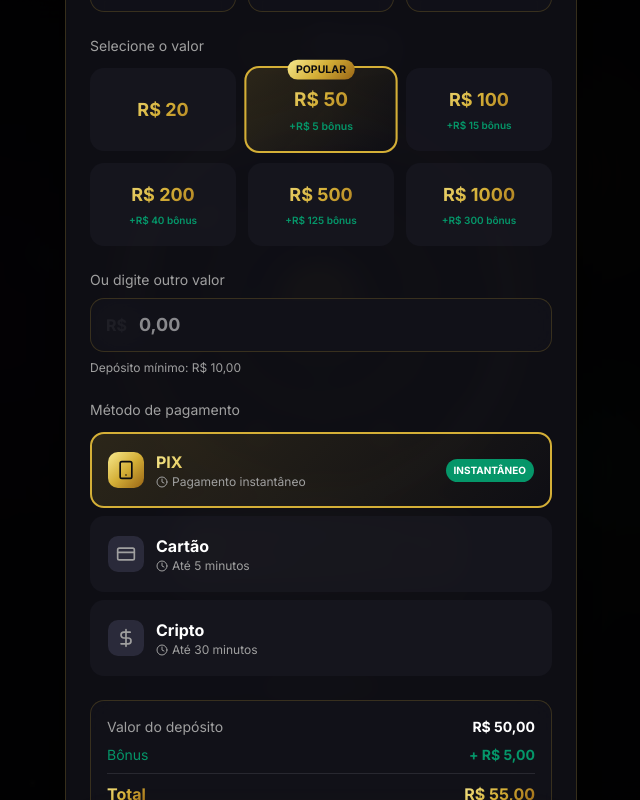
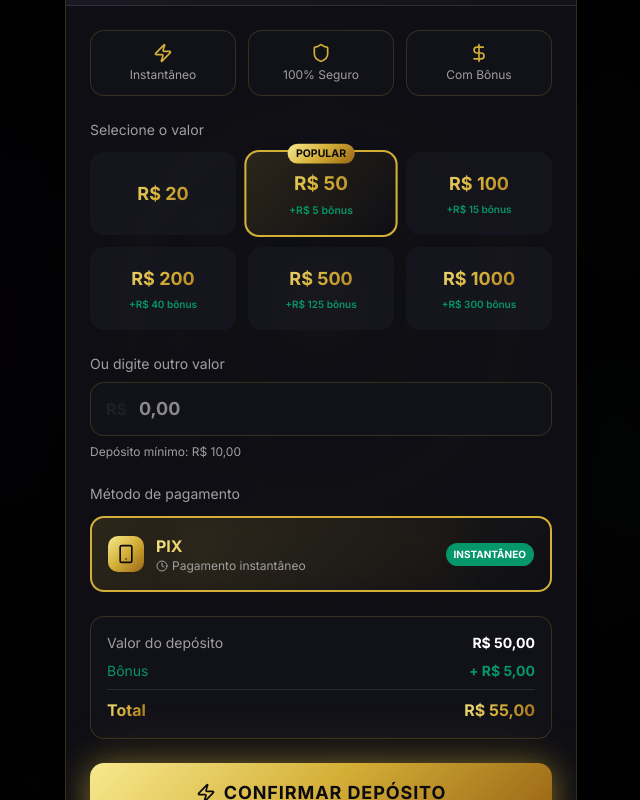
Before and after one commit to liiserguo-code/Roletamagics, a Next.js app in the folder casino-roulette-interface-updated/: page / in a window 1280 px wide. Both pictures are taken after a click on the button "DEPOSITAR". Shown: the top 800 px of the page, without its empty margins (319-959 px from the left). Built offline with nearby package versions, Linux system fonts and the light colour scheme.

Commit message:
feat: simplify deposit tab with essential features
Add close button and keep only PIX payment method.

```diff
--- a/casino-roulette-interface-updated/components/deposit-modal.tsx
+++ b/casino-roulette-interface-updated/components/deposit-modal.tsx
@@ -20,8 +20,6 @@ const DEPOSIT_OPTIONS = [
 
 const PAYMENT_METHODS = [
   { id: 'pix', name: 'PIX', icon: Smartphone, instant: true, description: 'Pagamento instantâneo' },
-  { id: 'card', name: 'Cartão', icon: CreditCard, instant: false, description: 'Até 5 minutos' },
-  { id: 'crypto', name: 'Cripto', icon: DollarSign, instant: false, description: 'Até 30 minutos' },
 ]
 
 export function DepositModal({ isOpen, onClose, onDepositSuccess }: DepositModalProps) {
```
